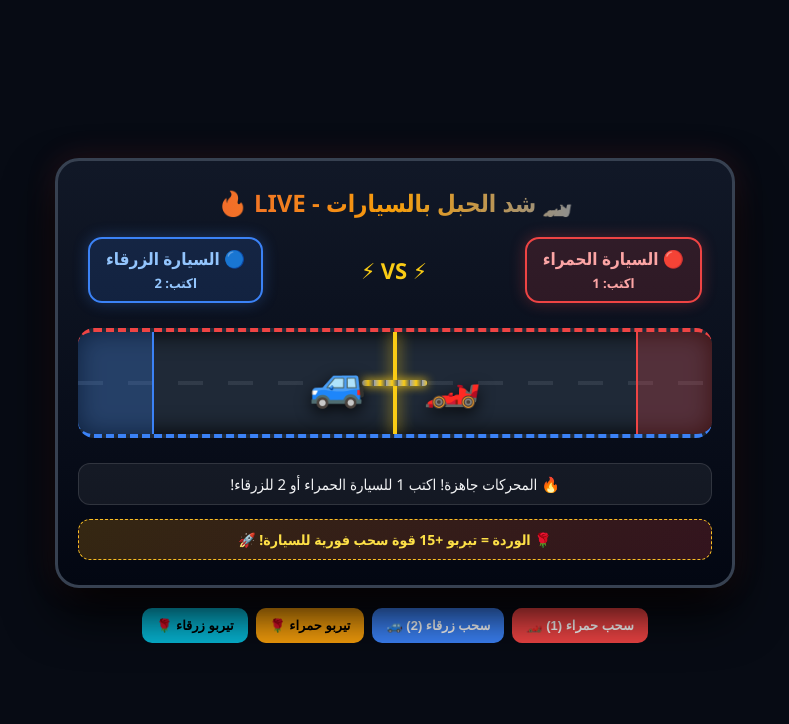
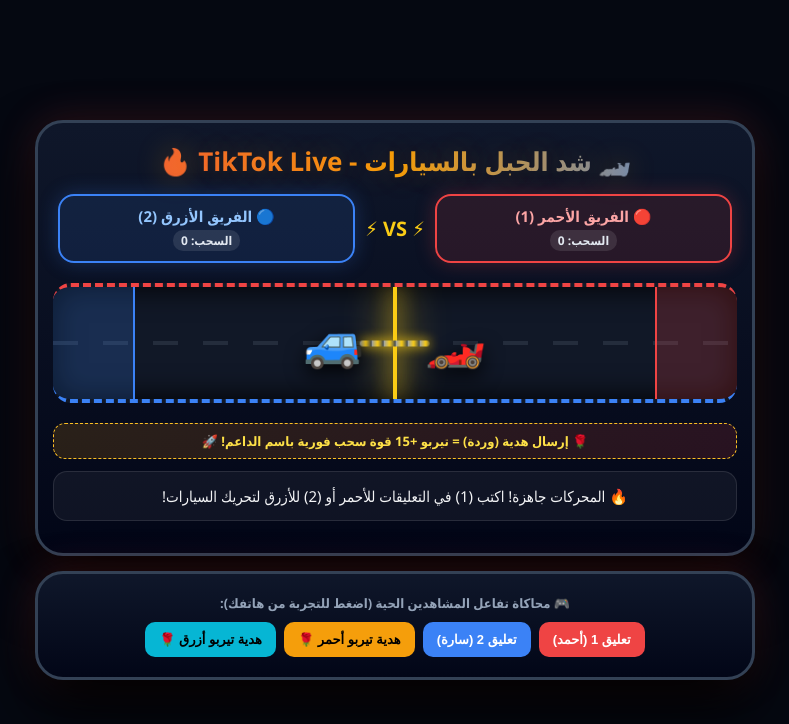
Before and after one commit to fouedkarkni9333-sketch/TikTok-Tug-Of-War, a plain HTML site: page index.html in a window 1280 px wide. Shown: the whole page, without its empty margins (245-1034 px from the left). Drawn offline with Linux system fonts and the light colour scheme.

Commit message:
Update index.html

```diff
--- a/index.html
+++ b/index.html
@@ -3,11 +3,11 @@
 <head>
     <meta charset="UTF-8">
     <meta name="viewport" content="width=device-width, initial-scale=1.0">
-    <title>معركة شد السيارات - TikTok Live</title>
+    <title>معركة شد السيارات - TikTok Live Arena</title>
     <style>
         * { box-sizing: border-box; margin: 0; padding: 0; }
         body {
-            background: #070b14;
+            background: #050811;
             color: #ffffff;
             font-family: 'Segoe UI', Tahoma, Geneva, Verdana, sans-serif;
             display: flex;
@@ -15,43 +15,50 @@
             align-items: center;
             justify-content: center;
             min-height: 100vh;
-            overflow: hidden;
+            overflow-x: hidden;
+            padding: 10px;
         }
 
-        /* اهتزاز عنيف عند التيربو */
+        /* اهتزاز عنيف للتيربو */
         @keyframes heavyShake {
             0%, 100% { transform: translate(0, 0) rotate(0deg); }
-            20% { transform: translate(-8px, 6px) rotate(-1.5deg); }
-            40% { transform: translate(8px, -6px) rotate(1.5deg); }
-            60% { transform: translate(-6px, -4px) rotate(-1deg); }
-            80% { transform: translate(6px, 4px) rotate(1deg); }
+            20% { transform: translate(-10px, 8px) rotate(-2deg); }
+            40% { transform: translate(10px, -8px) rotate(2deg); }
+            60% { transform: translate(-8px, -6px) rotate(-1.5deg); }
+            80% { transform: translate(8px, 6px) rotate(1.5deg); }
         }
-        .shake { animation: heavyShake 0.35s ease-in-out; }
+        .shake { animation: heavyShake 0.4s ease-in-out; }
 
         @keyframes engineVibrate {
-            0%, 100% { transform: translateY(0px); }
-            50% { transform: translateY(-2px); }
+            0%, 100% { transform: translateY(0px) scale(1); }
+            50% { transform: translateY(-3px) scale(1.02); }
+        }
+
+        @keyframes pulseGlow {
+            0%, 100% { opacity: 0.6; }
+            50% { opacity: 1; filter: drop-shadow(0 0 20px #facc15); }
         }
 
         .arena-card {
-            width: 95%;
-            max-width: 680px;
-            background: linear-gradient(180deg, #111827 0%, #030712 100%);
-            border: 3px solid #374151;
-            border-radius: 24px;
-            padding: 25px 20px;
-            box-shadow: 0 25px 50px rgba(0, 0, 0, 0.9), 0 0 30px rgba(239, 68, 68, 0.15);
+            width: 100%;
+            max-width: 720px;
+            background: linear-gradient(180deg, #0f172a 0%, #020617 100%);
+            border: 3px solid #334155;
+            border-radius: 28px;
+            padding: 20px 15px;
+            box-shadow: 0 30px 60px rgba(0, 0, 0, 0.95), 0 0 40px rgba(239, 68, 68, 0.2);
             text-align: center;
             position: relative;
         }
 
         .title-banner {
-            font-size: 24px;
+            font-size: 26px;
             font-weight: 900;
-            margin-bottom: 18px;
+            margin-bottom: 15px;
             background: linear-gradient(90deg, #ef4444, #f59e0b, #3b82f6);
             -webkit-background-clip: text;
             -webkit-text-fill-color: transparent;
+            text-shadow: 0 0 30px rgba(245, 158, 11, 0.3);
         }
 
         .scoreboard {
@@ -59,40 +66,54 @@
             justify-content: space-between;
             align-items: center;
             margin-bottom: 15px;
-            padding: 0 10px;
+            padding: 0 5px;
+            gap: 10px;
         }
 
         .team-box {
-            padding: 8px 16px;
-            border-radius: 14px;
+            flex: 1;
+            padding: 10px;
+            border-radius: 16px;
             font-weight: bold;
-            font-size: 17px;
+            font-size: 15px;
+            display: flex;
+            flex-direction: column;
+            align-items: center;
+            gap: 4px;
         }
         .red-team {
-            background: rgba(239, 68, 68, 0.15);
+            background: rgba(239, 68, 68, 0.12);
             border: 2px solid #ef4444;
             color: #fca5a5;
-            box-shadow: 0 0 15px rgba(239, 68, 68, 0.3);
+            box-shadow: 0 0 20px rgba(239, 68, 68, 0.25);
         }
         .blue-team {
-            background: rgba(59, 130, 246, 0.15);
+            background: rgba(59, 130, 246, 0.12);
             border: 2px solid #3b82f6;
             color: #93c5fd;
-            box-shadow: 0 0 15px rgba(59, 130, 246, 0.3);
+            box-shadow: 0 0 20px rgba(59, 130, 246, 0.25);
+        }
+
+        .player-count {
+            font-size: 12px;
+            background: rgba(255,255,255,0.1);
+            padding: 2px 8px;
+            border-radius: 10px;
+            color: #e2e8f0;
         }
 
         /* مضمار الإسفلت */
         .asphalt-road {
             position: relative;
             width: 100%;
-            height: 110px;
-            background: #1f2937;
+            height: 120px;
+            background: #111827;
             border-top: 4px dashed #ef4444;
             border-bottom: 4px dashed #3b82f6;
-            border-radius: 16px;
-            margin: 25px 0;
+            border-radius: 18px;
+            margin: 20px 0;
             overflow: hidden;
-            box-shadow: inset 0 0 25px #000000;
+            box-shadow: inset 0 0 30px #000000;
             display: flex;
             align-items: center;
         }
@@ -101,10 +122,10 @@
             position: absolute;
             width: 100%;
             height: 4px;
-            background: repeating-linear-gradient(90deg, #4b5563 0, #4b5563 25px, transparent 25px, transparent 50px);
+            background: repeating-linear-gradient(90deg, #374151 0, #374151 25px, transparent 25px, transparent 50px);
             top: 50%;
             transform: translateY(-50%);
-            opacity: 0.4;
+            opacity: 0.5;
         }
 
         .finish-center {
@@ -114,13 +135,14 @@
             bottom: 0;
             width: 4px;
             background: #facc15;
-            box-shadow: 0 0 15px #facc15;
+            box-shadow: 0 0 20px #facc15;
             transform: translateX(-50%);
             z-index: 1;
+            animation: pulseGlow 2s infinite;
         }
 
-        .zone-red { position: absolute; right: 0; top: 0; bottom: 0; width: 12%; background: rgba(239, 68, 68, 0.25); border-left: 2px solid #ef4444; }
-        .zone-blue { position: absolute; left: 0; top: 0; bottom: 0; width: 12%; background: rgba(59, 130, 246, 0.25); border-right: 2px solid #3b82f6; }
+        .zone-red { position: absolute; right: 0; top: 0; bottom: 0; width: 12%; background: rgba(239, 68, 68, 0.2); border-left: 2px solid #ef4444; }
+        .zone-blue { position: absolute; left: 0; top: 0; bottom: 0; width: 12%; background: rgba(59, 130, 246, 0.2); border-right: 2px solid #3b82f6; }
 
         .tug-rig {
             position: absolute;
@@ -131,68 +153,74 @@
             align-items: center;
             justify-content: center;
             z-index: 5;
-            transition: left 0.2s cubic-bezier(0.22, 1, 0.36, 1);
+            transition: left 0.25s cubic-bezier(0.22, 1, 0.36, 1);
             white-space: nowrap;
         }
 
         .car {
-            font-size: 46px;
+            font-size: 48px;
             animation: engineVibrate 0.15s infinite;
-            filter: drop-shadow(0 5px 8px rgba(0,0,0,0.8));
+            filter: drop-shadow(0 6px 10px rgba(0,0,0,0.9));
             user-select: none;
         }
 
-        .car-left { transform: scaleX(1); }
-        .car-right { transform: scaleX(-1); }
-
         .steel-chain {
-            width: 65px;
+            width: 70px;
             height: 6px;
-            background: repeating-linear-gradient(90deg, #9ca3af 0px, #facc15 6px, #4b5563 12px);
+            background: repeating-linear-gradient(90deg, #9ca3af 0px, #facc15 6px, #374151 12px);
             border-radius: 3px;
             margin: 0 -4px;
-            box-shadow: 0 0 10px #facc15;
+            box-shadow: 0 0 12px #facc15;
         }
 
         .smoke {
-            font-size: 20px;
+            font-size: 22px;
             opacity: 0;
             transition: opacity 0.2s;
         }
 
+        /* شريط التنبيهات الحية مع أسماء الداعمين */
         .live-ticker {
-            background: rgba(255, 255, 255, 0.06);
-            border: 1px solid rgba(255, 255, 255, 0.12);
-            padding: 10px;
-            border-radius: 12px;
+            background: rgba(255, 255, 255, 0.05);
+            border: 1px solid rgba(255, 255, 255, 0.1);
+            padding: 12px;
+            border-radius: 14px;
             font-size: 15px;
-            min-height: 42px;
-            margin-bottom: 14px;
+            min-height: 50px;
+            margin-bottom: 12px;
             color: #f3f4f6;
+            display: flex;
+            align-items: center;
+            justify-content: center;
+            text-align: center;
         }
 
         .gift-banner {
-            background: linear-gradient(90deg, rgba(245, 158, 11, 0.2), rgba(239, 68, 68, 0.2));
+            background: linear-gradient(90deg, rgba(245, 158, 11, 0.15), rgba(239, 68, 68, 0.15));
             border: 1px dashed #fbbf24;
             color: #fde047;
-            padding: 10px;
+            padding: 8px;
             border-radius: 12px;
-            font-size: 14px;
+            font-size: 13px;
             font-weight: bold;
+            margin-bottom: 12px;
         }
 
+        /* شاشة الفوز الكبرى */
         .victory-screen {
             display: none;
             position: absolute;
             inset: 0;
-            background: rgba(3, 7, 18, 0.96);
-            border-radius: 22px;
+            background: rgba(2, 6, 23, 0.97);
+            border-radius: 26px;
             flex-direction: column;
             align-items: center;
             justify-content: center;
             z-index: 20;
+            padding: 20px;
         }
-        .victory-screen h2 { font-size: 32px; color: #facc15; margin-bottom: 10px; }
+        .victory-screen h2 { font-size: 30px; color: #facc15; margin-bottom: 10px; text-align: center; }
+
         .btn-restart {
             background: #10b981;
             color: #000;
@@ -203,10 +231,26 @@
             border-radius: 12px;
             cursor: pointer;
             margin-top: 15px;
+            box-shadow: 0 0 20px rgba(16, 185, 129, 0.4);
         }
 
-        .controls {
-            margin-top: 20px;
+        /* أزرار المحاكاة والتحكم */
+        .controls-section {
+            margin-top: 15px;
+            background: rgba(15, 23, 42, 0.8);
+            border: 1px solid #334155;
+            padding: 12px;
+            border-radius: 16px;
+            display: flex;
+            flex-direction: column;
+            gap: 10px;
+        }
+        .controls-title {
+            font-size: 13px;
+            color: #94a3b8;
+            font-weight: bold;
+        }
+        .btn-grid {
             display: flex;
             gap: 8px;
             flex-wrap: wrap;
@@ -220,23 +264,25 @@
             cursor: pointer;
             color: white;
             font-size: 13px;
+            transition: transform 0.1s;
         }
+        .ctrl-btn:active { transform: scale(0.95); }
     </style>
 </head>
 <body>
 
     <div class="arena-card" id="arenaCard">
-        <div class="title-banner">🏎️ شد الحبل بالسيارات - LIVE 🔥</div>
+        <div class="title-banner">🏎️ شد الحبل بالسيارات - TikTok Live 🔥</div>
 
         <div class="scoreboard">
             <div class="team-box red-team">
-                🔴 السيارة الحمراء<br>
-                <span style="font-size:13px;">اكتب: 1</span>
+                <span>🔴 الفريق الأحمر (1)</span>
+                <span class="player-count" id="redScoreCount">السحب: 0</span>
             </div>
-            <div style="font-weight:900; color:#facc15; font-size:22px;">⚡ VS ⚡</div>
+            <div style="font-weight:900; color:#facc15; font-size:20px;">⚡ VS ⚡</div>
             <div class="team-box blue-team">
-                🔵 السيارة الزرقاء<br>
-                <span style="font-size:13px;">اكتب: 2</span>
+                <span>🔵 الفريق الأزرق (2)</span>
+                <span class="player-count" id="blueScoreCount">السحب: 0</span>
             </div>
         </div>
 
@@ -248,121 +294,149 @@
 
             <div class="tug-rig" id="tugRig" style="left: 50%;">
                 <span class="smoke" id="smokeRight">💨</span>
-                <div class="car car-right">🏎️</div>
+                <div class="car" style="transform: scaleX(-1);">🏎️</div>
                 <div class="steel-chain"></div>
-                <div class="car car-left">🚙</div>
+                <div class="car">🚙</div>
                 <span class="smoke" id="smokeLeft">💨</span>
             </div>
         </div>
 
-        <div class="live-ticker" id="ticker">🔥 المحركات جاهزة! اكتب 1 للسيارة الحمراء أو 2 للزرقاء!</div>
+        <div class="gift-banner">
+            🌹 إرسال هدية (وردة) = تيربو +15 قوة سحب فورية باسم الداعم! 🚀
+        </div>
 
-        <div class="gift-banner">
-            🌹 الوردة = تيربو +15 قوة سحب فورية للسيارة! 🚀
+        <div class="live-ticker" id="ticker">
+            🔥 المحركات جاهزة! اكتب (1) في التعليقات للأحمر أو (2) للأزرق لتحريك السيارات!
         </div>
 
         <div class="victory-screen" id="victoryScreen">
-            <h2 id="winnerHeading">🏆 اكتسحت السيارة الحمراء وسحبت الخصم!</h2>
-            <p style="color:#9ca3af;">الجولة الجديدة تبدأ خلال 5 ثوانٍ...</p>
-            <button class="btn-restart" onclick="resetMatch()">جولة جديدة فوراً</button>
+            <h2 id="winnerHeading">🏆 انتصر الفريق الأحمر!</h2>
+            <p style="color:#94a3b8; font-size:14px;" id="matchStats">أقوى داعم: --</p>
+            <button class="btn-restart" onclick="resetMatch()">جولة جديدة فوراً ⚡</button>
         </div>
     </div>
 
-    <!-- أزرار الاختبار الخاصة بالسيارات -->
-    <div class="controls">
-        <button class="ctrl-btn" style="background:#ef4444;" onclick="pullCar('1', 3, 'مشاهد حمراء')">سحب حمراء (1) 🏎️</button>
-        <button class="ctrl-btn" style="background:#3b82f6;" onclick="pullCar('2', 3, 'مشاهد زرقاء')">سحب زرقاء (2) 🚙</button>
-        <button class="ctrl-btn" style="background:#f59e0b; color:#000;" onclick="pullCar('1', 15, 'هدية تيربو')">تيربو حمراء 🌹</button>
-        <button class="ctrl-btn" style="background:#06b6d4; color:#000;" onclick="pullCar('2', 15, 'هدية تيربو')">تيربو زرقاء 🌹</button>
+    <!-- لوحة تحكم ومحاكاة البث المباشر (تختبر بها اللعبة مباشرة من هاتفك) -->
+    <div class="arena-card" style="margin-top: 15px; max-width: 720px;">
+        <div class="controls-title">🎮 محاكاة تفاعل المشاهدين الحية (اضغط للتجربة من هاتفك):</div>
+        <div class="btn-grid" style="margin-top: 10px;">
+            <button class="ctrl-btn" style="background:#ef4444;" onclick="simulateChat('أحمد_1', '1', 3)">تعليق 1 (أحمد)</button>
+            <button class="ctrl-btn" style="background:#3b82f6;" onclick="simulateChat('سارة_99', '2', 3)">تعليق 2 (سارة)</button>
+            <button class="ctrl-btn" style="background:#f59e0b; color:#000;" onclick="simulateGift('كريم_التيربو', '1', 15)">هدية تيربو أحمر 🌹</button>
+            <button class="ctrl-btn" style="background:#06b6d4; color:#000;" onclick="simulateGift('ريم_الصاروخ', '2', 15)">هدية تيربو أزرق 🌹</button>
+        </div>
     </div>
 
     <script>
         let rigPosition = 50;
         let isRunning = true;
+        let redTotalPulls = 0;
+        let blueTotalPulls = 0;
+        let mvpPlayer = "لا أحد بعد";
 
         const tugRig = document.getElementById('tugRig');
         const ticker = document.getElementById('ticker');
         const arenaCard = document.getElementById('arenaCard');
         const victoryScreen = document.getElementById('victoryScreen');
         const winnerHeading = document.getElementById('winnerHeading');
+        const matchStats = document.getElementById('matchStats');
         const smokeRight = document.getElementById('smokeRight');
         const smokeLeft = document.getElementById('smokeLeft');
+        const redScoreCount = document.getElementById('redScoreCount');
+        const blueScoreCount = document.getElementById('blueScoreCount');
 
+        // محرك أصوات محرك حقيقي بالمتصفح (بدون ملفات خارجية)
         const audioCtx = new (window.AudioContext || window.webkitAudioContext)();
         function playEngineRev(isTurbo) {
             if (audioCtx.state === 'suspended') audioCtx.resume();
             const osc = audioCtx.createOscillator();
             const gain = audioCtx.createGain();
             osc.type = isTurbo ? 'sawtooth' : 'triangle';
-            osc.frequency.setValueAtTime(isTurbo ? 180 : 110, audioCtx.currentTime);
-            osc.frequency.exponentialRampToValueAtTime(isTurbo ? 420 : 160, audioCtx.currentTime + 0.15);
-            gain.gain.setValueAtTime(0.08, audioCtx.currentTime);
-            gain.gain.exponentialRampToValueAtTime(0.001, audioCtx.currentTime + 0.15);
+            osc.frequency.setValueAtTime(isTurbo ? 160 : 100, audioCtx.currentTime);
+            osc.frequency.exponentialRampToValueAtTime(isTurbo ? 450 : 180, audioCtx.currentTime + 0.18);
+            gain.gain.setValueAtTime(0.09, audioCtx.currentTime);
+            gain.gain.exponentialRampToValueAtTime(0.001, audioCtx.currentTime + 0.18);
             osc.connect(gain);
             gain.connect(audioCtx.destination);
             osc.start();
-            osc.stop(audioCtx.currentTime + 0.15);
+            osc.stop(audioCtx.currentTime + 0.18);
         }
 
-        function pullCar(team, power, username) {
+        function processAction(username, team, power, isGift) {
             if (!isRunning) return;
 
             playEngineRev(power >= 10);
+            mvpPlayer = username;
 
             if (power >= 10) {
                 arenaCard.classList.add('shake');
-                setTimeout(() => arenaCard.classList.remove('shake'), 350);
+                setTimeout(() => arenaCard.classList.remove('shake'), 400);
             }
 
             if (team === '1') {
                 rigPosition -= power;
+                redTotalPulls += power;
+                redScoreCount.innerText = `السحب: ${redTotalPulls}`;
                 smokeRight.style.opacity = '1';
-                setTimeout(() => smokeRight.style.opacity = '0', 300);
-                ticker.innerHTML = `🏎️ <b style="color:#ef4444">السيارة الحمراء</b> تتقدم بقوة (+${power}) بفضل التعليقات!`;
+                setTimeout(() => smokeRight.style.opacity = '0', 250);
+
+                if (isGift) {
+                    ticker.innerHTML = `🌹 <b style="color:#f59e0b">هدية نارية!</b> الداعم <b style="color:#ef4444">${username}</b> أعطى تيربو (+15) للفريق الأحمر!`;
+                } else {
+                    ticker.innerHTML = `🏎️ المشارك <b style="color:#ef4444">${username}</b> كتب (1) وسحب السيارة الحمراء!`;
+                }
             } else if (team === '2') {
                 rigPosition += power;
+                blueTotalPulls += power;
+                blueScoreCount.innerText = `السحب: ${blueTotalPulls}`;
                 smokeLeft.style.opacity = '1';
-                setTimeout(() => smokeLeft.style.opacity = '0', 300);
-                ticker.innerHTML = `🚙 <b style="color:#3b82f6">السيارة الزرقاء</b> تتقدم بقوة (+${power}) بفضل التعليقات!`;
+                setTimeout(() => smokeLeft.style.opacity = '0', 250);
+
+                if (isGift) {
+                    ticker.innerHTML = `🌹 <b style="color:#f59e0b">هدية نارية!</b> الداعم <b style="color:#3b82f6">${username}</b> أعطى تيربو (+15) للفريق الأزرق!`;
+                } else {
+                    ticker.innerHTML = `🚙 المشارك <b style="color:#3b82f6">${username}</b> كتب (2) وسحب السيارة الزرقاء!`;
+                }
             }
 
-            if (rigPosition <= 16) {
-                rigPosition = 16;
-                declareWinner("🔴 انتصرت السيارة الحمراء وسحبت السيارة الزرقاء!");
-            } else if (rigPosition >= 84) {
-                rigPosition = 84;
-                declareWinner("🔵 انتصرت السيارة الزرقاء وسحبت السيارة الحمراء!");
+            // فحص حدود الفوز
+            if (rigPosition <= 15) {
+                rigPosition = 15;
+                declareWinner("🔴 انتصر الفريق الأحمر وسحب الخصم بالكامل!", mvpPlayer);
+            } else if (rigPosition >= 85) {
+                rigPosition = 85;
+                declareWinner("🔵 انتصر الفريق الأزرق وسحب الخصم بالكامل!", mvpPlayer);
             }
 
             tugRig.style.left = rigPosition + '%';
         }
 
-        function declareWinner(msg) {
+        function simulateChat(user, team, power) {
+            processAction(user, team, power, false);
+        }
+
+        function simulateGift(user, team, power) {
+            processAction(user, team, power, true);
+        }
+
+        function declareWinner(msg, mvp) {
             isRunning = false;
             winnerHeading.innerText = msg;
+            matchStats.innerText = `⭐ بطل المعركة (MVP): ${mvp}`;
             victoryScreen.style.display = 'flex';
-            setTimeout(resetMatch, 5000);
         }
 
         function resetMatch() {
             rigPosition = 50;
+            redTotalPulls = 0;
+            blueTotalPulls = 0;
+            redScoreCount.innerText = `السحب: 0`;
+            blueScoreCount.innerText = `السحب: 0`;
             isRunning = true;
             tugRig.style.left = '50%';
             victoryScreen.style.display = 'none';
             ticker.innerText = "🔥 جولة جديدة بدأت! اكتبوا 1 أو 2 لتحريك السيارات!";
         }
-
-        function connectLive() {
-            try {
-                const ws = new WebSocket('ws://localhost:8765');
-                ws.onmessage = (event) => {
-                    const data = JSON.parse(event.data);
-                    pullCar(data.team, data.power, data.user);
-                };
-                ws.onclose = () => setTimeout(connectLive, 3000);
-            } catch (e) {}
-        }
-        connectLive();
     </script>
 </body>
 </html>
```
